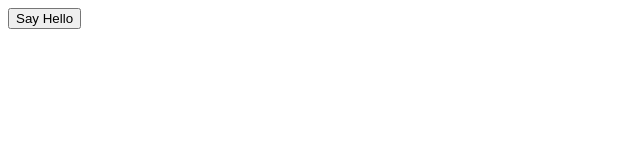
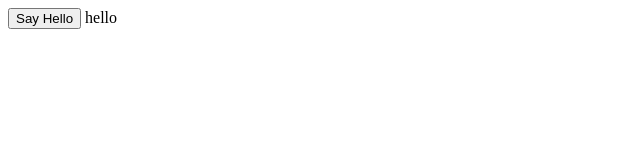
Before and after one commit to hellfireSteve/typescript-course, a website: page index.html in a window 1280 px wide. Shown: the full height of the page, 0-640 px from the left. Drawn offline with Linux system fonts and the light colour scheme.

Commit message:
Add files via upload

```diff
--- a/index.html
+++ b/index.html
@@ -8,5 +8,6 @@
 <body>
 
 <script src="app.js"></script>
+hello
 </body>
 </html>
--- a/package.json
+++ b/package.json
@@ -6,7 +6,8 @@
   "dependencies": {},
   "devDependencies0": {},
   "scripts": {
-    "test": "echo \"Error: no test specified\" && exit 1"
+    "test": "echo \"Error: no test specified\" && exit 1",
+    "start": "lite-server"
   },
   "author": "",
   "license": "ISC",
```
Also changed, not shown: tsconfig.json (added, +59 -0 lines).
